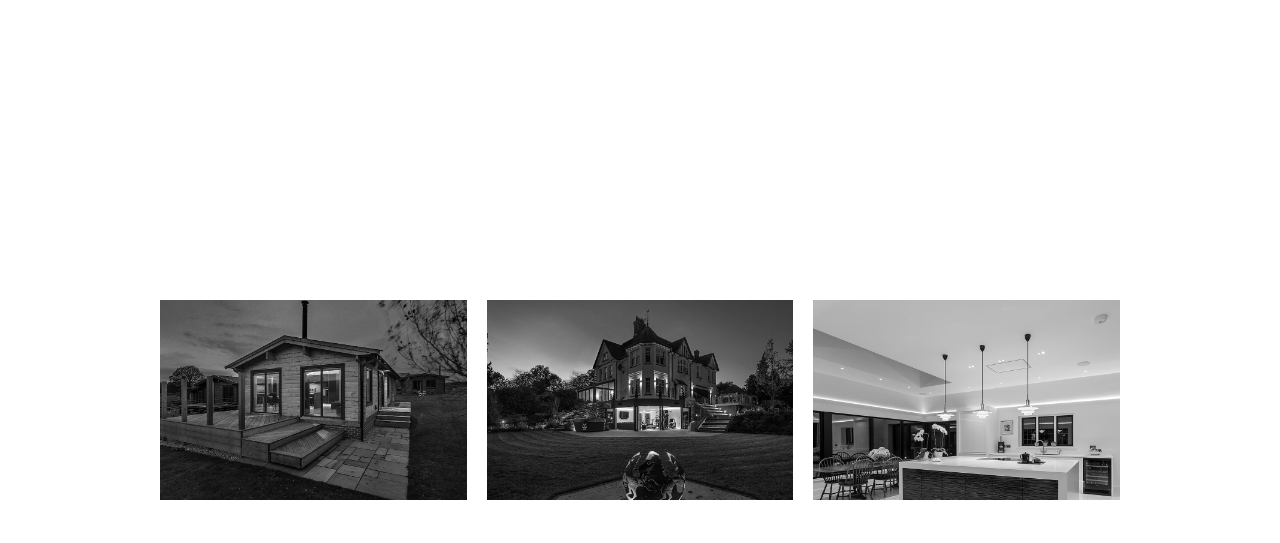
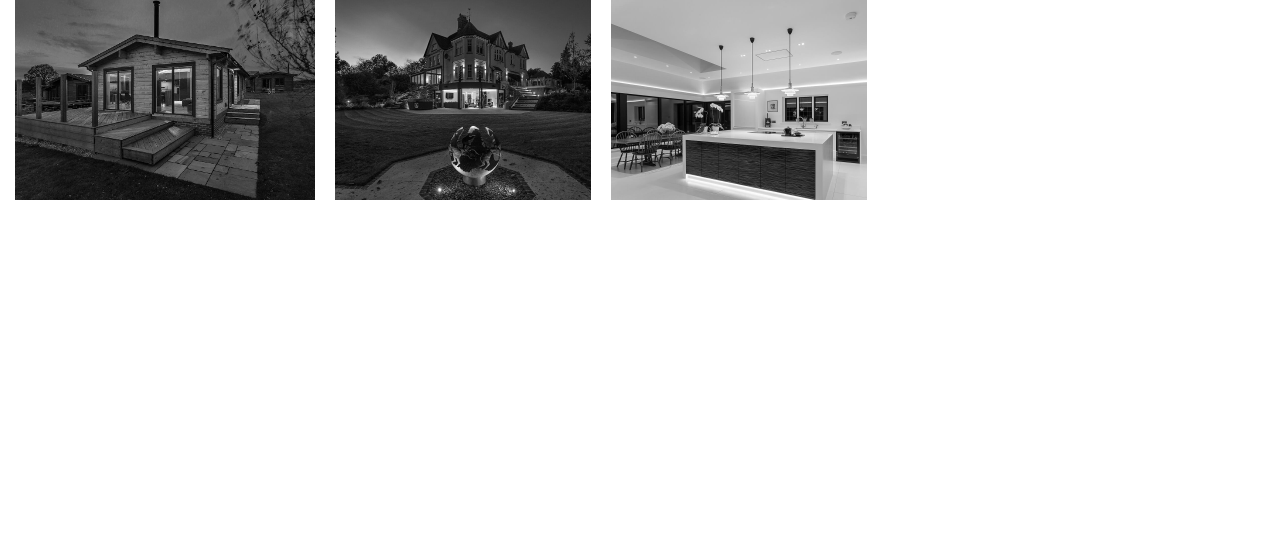
Before and after one commit to DmytroKalitventsev/gallery, a plain HTML site: page index.html in a window 1280 px wide. Drawn offline with Linux system fonts and the light colour scheme.

Commit message:
added additional style blocks and some style resets

```diff
--- a/index.html
+++ b/index.html
@@ -10,23 +10,28 @@
 </head>
 
 <body>
+	<div class="wrapper">
+		<main class="page">
+			<div class="gallery">
+				<div class="gallery__container">
 					<ul class="gallery-items">
 						<li class="gallery-item">
-			<img src="img/img1.jfif" alt="img"
-				data-title="Lorem ipsum"
+							<img src="img/img1.jfif" alt="img" data-title="Lorem ipsum"
 								data-description="Lorem ipsum dolor sit amet, consectetur adipiscing elit. Egestas fermentum pellentesque gravida in nisl faucibus etiam. Porta viverra nibh morbi tellus donec mattis porttitor fusce.">
 						</li>
 						<li class="gallery-item">
-			<img src="img/img2.jfif" alt="img"
-				data-title="Lorem ipsum"
+							<img src="img/img2.jfif" alt="img" data-title="Lorem ipsum"
 								data-description="Lorem ipsum dolor sit amet, consectetur adipiscing elit. Egestas fermentum pellentesque gravida in nisl faucibus etiam. Porta viverra nibh morbi tellus donec mattis porttitor fusce.">
 						</li>
 						<li class="gallery-item">
-			<img src="img/img3.jfif" alt="img"
-				data-title="Lorem ipsum"
+							<img src="img/img3.jfif" alt="img" data-title="Lorem ipsum"
 								data-description="Lorem ipsum dolor sit amet, consectetur adipiscing elit. Egestas fermentum pellentesque gravida in nisl faucibus etiam. Porta viverra nibh morbi tellus donec mattis porttitor fusce.">
 						</li>
 					</ul>
+				</div>
+			</div>
+		</main>
+	</div>
 
 	<script src="./js/script.js"></script>
 </body>
--- a/js/script.js
+++ b/js/script.js
@@ -233,8 +233,8 @@ class Gallery {
 	init() {
 		this.generateModalWindow();
 		this.generateStyle();
+		this.overlay;
 		this.modalWindow;
-		this.overlay;
 
 		this.gallery.classList.add('gallery');
 		this.gallery.addEventListener('click', this.openModalWindow.bind(this));
--- a/scss/_common.scss
+++ b/scss/_common.scss
@@ -0,0 +1,27 @@
+:root {
+	font-family: 'DM Sans', sans-serif;
+	font-weight: 400;
+	font-size: 13px;
+	color: #000;
+}
+
+body {
+	background-color: #fff;
+}
+
+.wrapper {
+	display: flex;
+	flex-direction: column;
+	overflow: clip;
+	min-height: 100%;
+}
+
+[class*="__container"] {
+	max-width: 1470px;
+	margin: 0 auto;
+	padding: 0 15px;
+}
+
+.page {
+	flex: 1 1 auto;
+}
--- /dev/null
+++ b/scss/_mixins.scss
@@ -0,0 +1,12 @@
+@mixin flex($jc: center, $ai: center, $fd: row) {
+	display: flex;
+	justify-content: $jc;
+	align-items: $ai;
+	flex-direction: $fd;
+}
+
+@mixin grid($ai: center, $ji: center) {
+	display: grid;
+	align-items: $ai;
+	justify-items: $ji;
+}
--- /dev/null
+++ b/scss/_reset.scss
@@ -0,0 +1,62 @@
+*,
+*::before,
+*::after {
+	padding: 0;
+	margin: 0;
+	border: 0;
+	box-sizing: border-box;
+}
+
+html,
+body {
+	height: 100%;
+	line-height: 1;
+}
+
+a {
+	text-decoration: none;
+	color: inherit;
+	display: block;
+}
+
+ul,
+ol,
+li {
+	list-style: none;
+}
+
+span,
+img,
+svg {
+	display: block;
+}
+
+svg {
+	fill: currentColor;
+	width: 100%;
+	height: 100%;
+}
+
+img {
+	width: 100%;
+	height: 100%;
+}
+
+h1,
+h2,
+h3,
+h4,
+h5,
+h6 {
+	font-weight: inherit;
+	font-size: inherit;
+}
+
+button {
+	cursor: pointer;
+	background-color: inherit;
+	font-size: inherit;
+	font-weight: inherit;
+	color: inherit;
+	font-family: inherit;
+}
--- /dev/null
+++ b/scss/sections/_gallery.scss
@@ -0,0 +1,21 @@
+ul {
+	width: 960px;
+	display: flex;
+	column-gap: 20px;
+}
+
+li {
+	overflow: hidden;
+	height: 200px;
+}
+
+.gallery li {
+	cursor: pointer;
+	filter: grayscale(1);
+}
+
+.gallery li:hover {
+	filter: grayscale(0);
+	transition: filter 0.5s ease 0s;
+
+}
--- a/scss/style.scss
+++ b/scss/style.scss
@@ -1,42 +1,10 @@
+// google fonts
 @import url('https://fonts.googleapis.com/css2?family=DM+Sans&display=swap');
 
-* {
-	margin: 0;
-	padding: 0;
-	box-sizing: border-box;
-}
+// general styles
+@import "./mixins";
+@import "./reset";
+@import "./common";
 
-body {
-	font-family: 'DM Sans', sans-serif;
-	height: 100vh;
-	display: flex;
-	justify-content: center;
-	align-items: center;
-}
-
-ul {
-	list-style: none;
-	width: 960px;
-	display: flex;
-	column-gap: 20px;
-}
-
-li {
-	overflow: hidden;
-	height: 200px;
-}
-
-.gallery li {
-	cursor: pointer;
-	filter: grayscale(1);
-}
-
-.gallery li:hover {
-	filter: grayscale(0);
-	transition: filter 0.5s ease 0s;
-
-}
-
-img {
-	width: 100%;
-}
+// section styles
+@import "./sections/gallery";
```
Also changed, not shown: css/style.css, css/style.min.css, 2 other files. Lines whose indentation alone changed are shown as unchanged.
